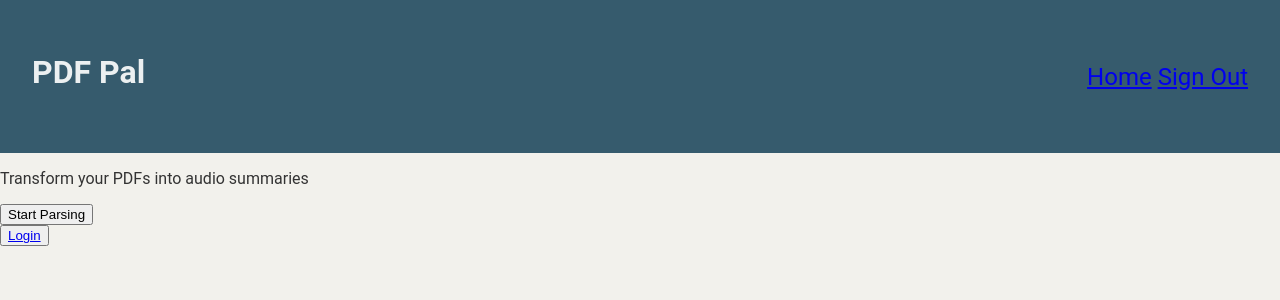
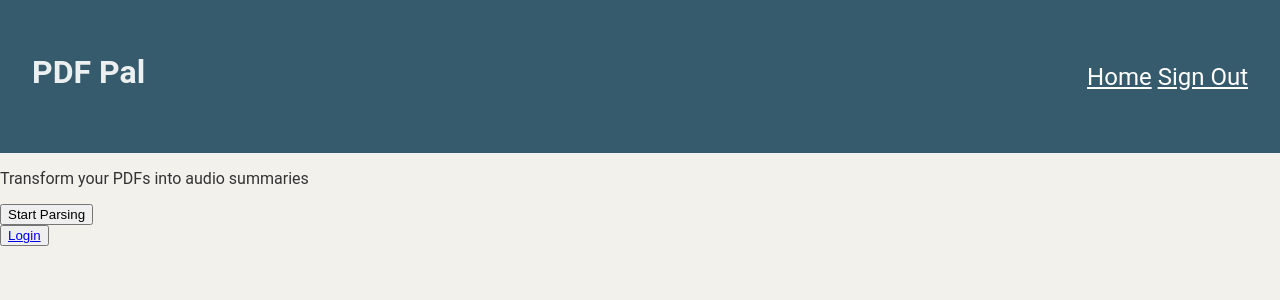
Before and after one commit to kaleb-asfaw/pdfParser, a Flask app: page / in a window 1280 px wide. Shown: the top 300 px of the page. Run offline with Flask 3, Linux system fonts and the light colour scheme.

Commit message:
make nav text white

```diff
--- a/app/static/main.css
+++ b/app/static/main.css
@@ -7,10 +7,10 @@
     color: #333;
 }
 
-.layout h1 nav a{
-    font-size: 1.5rem;
-    color: #ecf0f1
+nav a {
+    color: #fff;
 }
+
 
 .layout-header {
     background-color: #365B6D;
@@ -20,6 +20,7 @@
     align-items: center;
     color: #fff;
     font-size: 1.5rem;
+
 }
 
 
```
